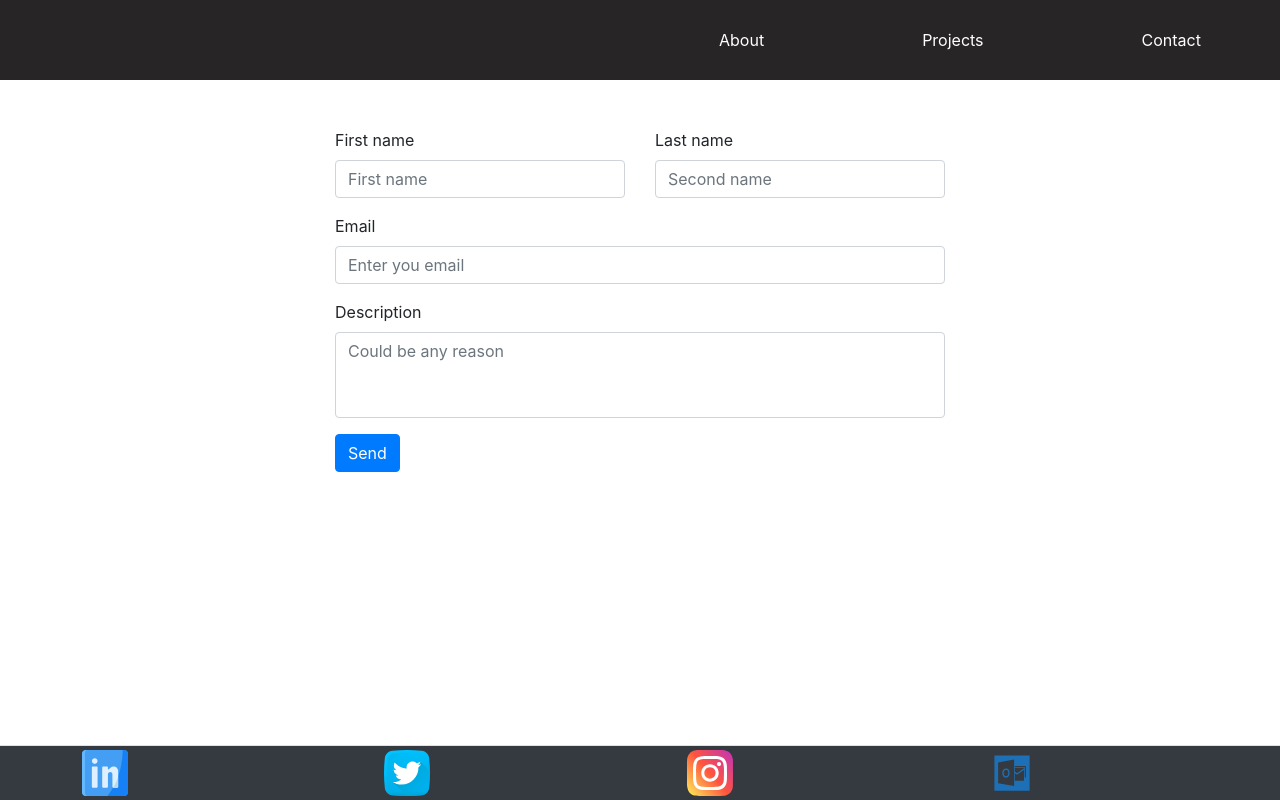
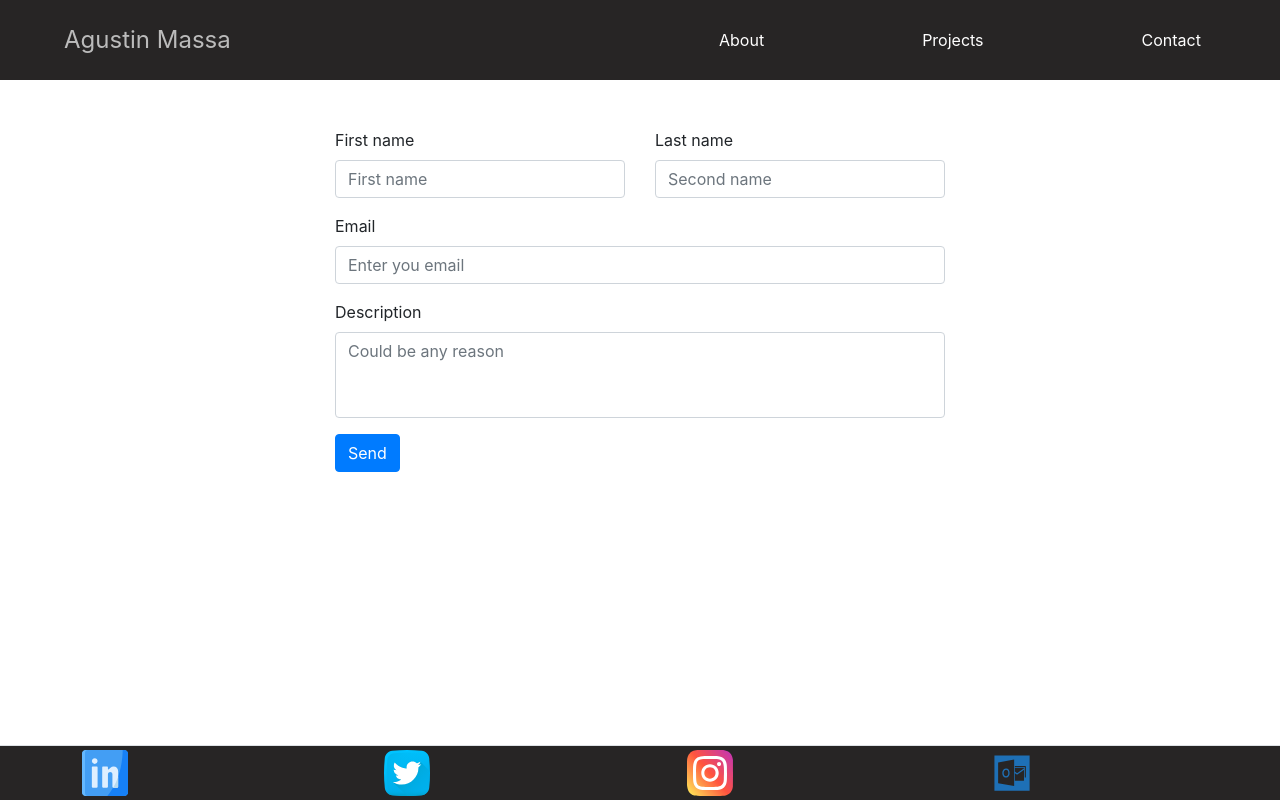
Before and after one commit to MassaAgustin/portafolio, a React (Create React App) app: page /contact in a window 1280 px wide. Built offline with nearby package versions, Linux system fonts and the light colour scheme.

Commit message:
navbar update

```diff
--- a/src/App.js
+++ b/src/App.js
@@ -3,7 +3,6 @@ import { Navigation } from './navigation/Navigation'
 
 import EmailProvider from './context/Provider'
 
-import { Header } from './components/Header'
 import { Footer } from './components/Footer'
 
 
@@ -16,7 +15,6 @@ function App() {
 
   return (
     <EmailProvider>
-      <Header />
       <Navigation />
       <Footer />
     </EmailProvider>
--- a/src/components/Footer.css
+++ b/src/components/Footer.css
@@ -15,6 +15,10 @@
     transition: all .25s ease-in-out;
 }
 
+.bg-color {
+    background-color: var(--secondary-color);
+}
+
 @keyframes icons-footer{
     0% {
         position: relative;
--- a/src/components/Footer.js
+++ b/src/components/Footer.js
@@ -18,7 +18,7 @@ export const Footer = () => {
     const urlOutlook = "mailto:agus.massa@hotmail.com?subject=interview&body=Hello Agustin Massa,";
 
     return (
-        <Container fluid className="fixed-bottom mb-0 border-top justify-content-center bg-dark">
+        <Container fluid className="fixed-bottom mb-0 border-top justify-content-center bg-color">
             <footer>
                 <Row className="justify-content-center ml-5 p-1" xs={4}>
                     <Col>
--- a/src/components/NavBar.css
+++ b/src/components/NavBar.css
@@ -20,10 +20,51 @@ nav{
 }
 
 .nav-links li a {
-    color: white;
+    color: #ffffff;
+    position: relative;
     text-decoration: none;
     font-size: 1rem;
 }
+
+.nav-links li a::before {
+    content: '';
+    display: block;
+    height: 4px;
+    background: white;
+    position: absolute;
+    bottom: -.7rem;
+    left: 0;
+    right: 0;
+    transform: scale(0,1);
+    transform-origin: left;
+    transition: transform 250ms ease-in-out;
+}
+
+.nav-links li a:hover::before {
+    transform: scale(1,1);
+}
+
+.nav-links li:nth-child(1){
+    cursor: pointer;
+    user-select: none;
+    position: absolute;
+    color: #bbbbbb;
+    text-decoration: none;
+    font-size: 1.5rem;
+    left: 5%;
+}
+
+.nav-links li:nth-child(1):active{
+    color: #ffffff;
+    animation: barrido .25s ease-out;
+}
+
+@keyframes barrido {
+    to {
+        transform: rotate(360deg);
+    }
+}
+
 
 @media screen and (max-width: 768px){
 
@@ -61,13 +102,13 @@ nav{
     }
 
     .nav-links.open{
-        clip-path: circle(1200px at 90% -10%);
-        -webkit-clip-path: circle(1200px at 90% -10%);
+        clip-path: circle(1000px at 90% -10%);
+        -webkit-clip-path: circle(1000px at 90% -10%);
         pointer-events: all;
     }
 
     .nav-links li {
-        opacity: 1;
+        opacity: 0;
     }
 
     .nav-links li a {
@@ -75,18 +116,22 @@ nav{
     }
 
     .nav-links li:nth-child(1){
+        pointer-events: none;
+        opacity: 0;
+    }
+    .nav-links li:nth-child(2){
         transition: all 0.5s easy 0.2s;
         opacity: 1;
     }
-    .nav-links li:nth-child(2){
+    .nav-links li:nth-child(3){
         transition: all 0.5s easy 0.4s;
         opacity: 1;
     }
-    .nav-links li:nth-child(3){
+    .nav-links li:nth-child(4){
         transition: all 0.5s easy 0.6s;
         opacity: 1;
     }
     li.fade{
-        opacity: 0;
+        opacity: 1;
     }
 }
--- a/src/components/NavBar.js
+++ b/src/components/NavBar.js
@@ -1,10 +1,10 @@
-import React, { useState } from 'react'
+import React from 'react'
+
+import { Link } from 'react-router-dom'
 
 import './NavBar.css'
 
 export const NavBar = () => {
-
-    const [open, setOpen] = useState(false)
 
     const openForm = () => {
 
@@ -25,9 +25,10 @@ export const NavBar = () => {
                 <div className="line" />
             </div>
             <ul className="nav-links">
-                <li><a href="/about">About</a></li>
-                <li><a href="/projects">Projects</a></li>
-                <li><a href="/contact">Contact</a></li>
+                <li className="link-left">Agustin Massa</li>
+                <li><Link to="/about">About</Link></li>
+                <li><Link to="/projects">Projects</Link></li>
+                <li><Link to="/contact">Contact</Link></li>
             </ul>
         </nav>
     )
--- a/src/navigation/Navigation.js
+++ b/src/navigation/Navigation.js
@@ -4,11 +4,13 @@ import { BrowserRouter as Router, Route, Switch, Redirect } from 'react-router-d
 import { Contact } from '../pages/Contact'
 import { Projects } from '../pages/Projects'
 import { AboutMe } from '../pages/AboutMe'
+import { Header } from '../components/Header'
 
 export const Navigation = () => {
 
     return (
         <Router onUpdate={() => window.scrollTo(0, 0)}>
+            <Header />
             <Switch>
                 <Route exact path="/about" component={AboutMe} />
                 <Route path="/projects" component={Projects} />
```
Also changed, not shown: 1 other file (tests, documents, lock files or other folders).
